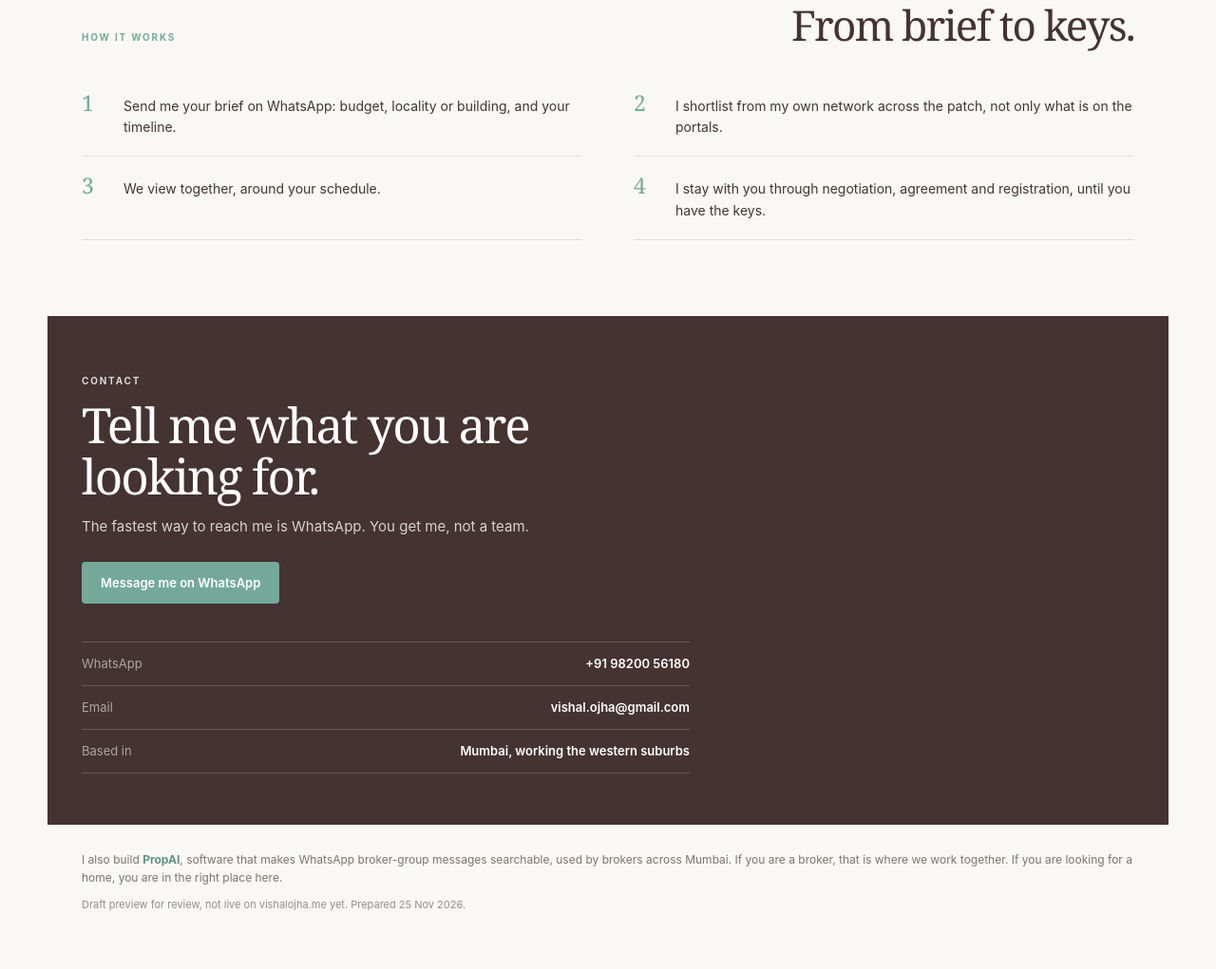
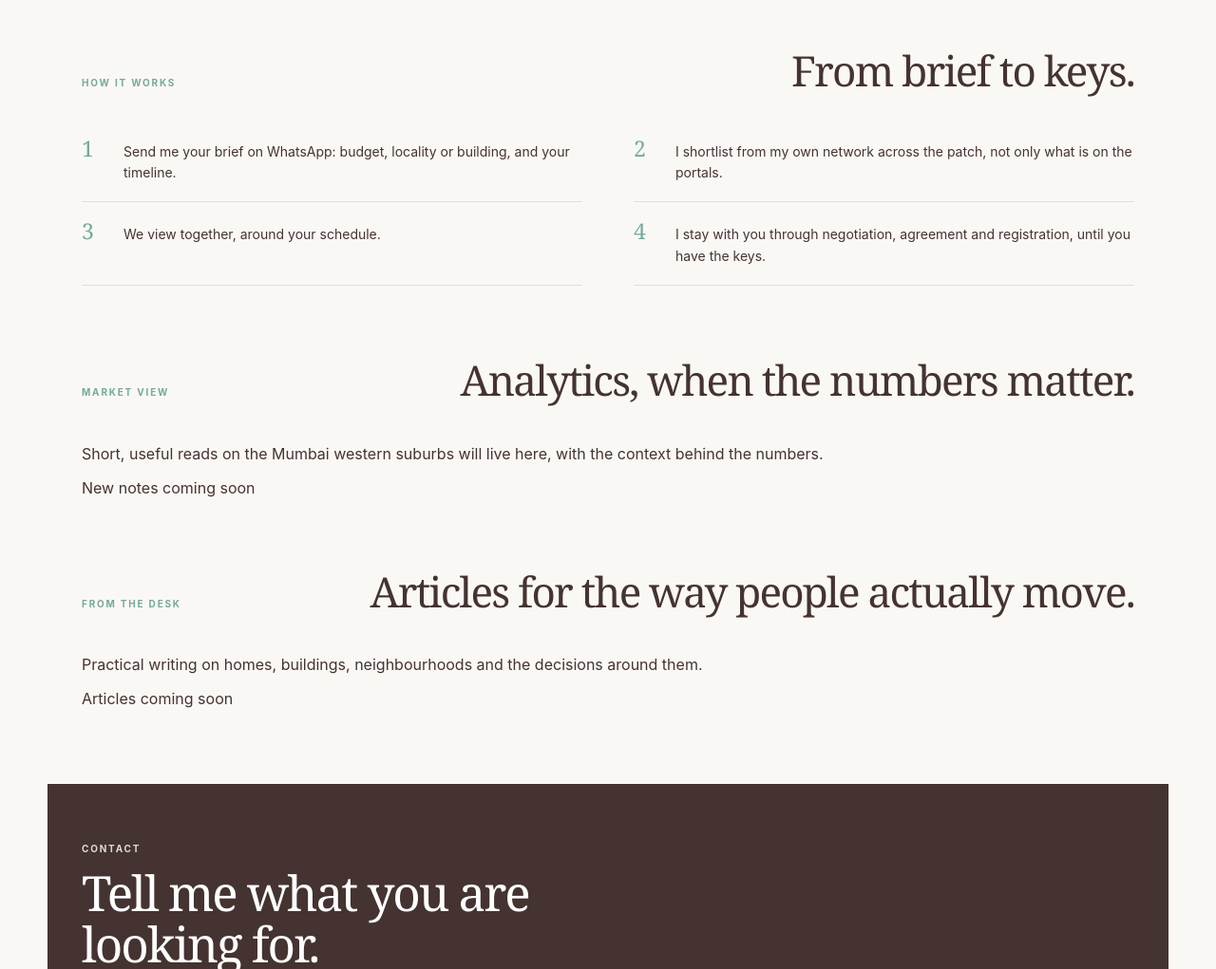
Before and after one commit to vishalgojha/vishalojha, a website: page site/index.html in a window 1280 px wide. Shown: the part 1779-2800 px from the top of the page at 95% size. Drawn offline with Linux system fonts and the light colour scheme.

Commit message:
Refine editorial layout and add content sections

```diff
--- a/site/index.html
+++ b/site/index.html
@@ -15,6 +15,8 @@
       <div class="vo-navLinks">
         <a class="vo-navLink" href="#vo-areas">Areas</a>
         <a class="vo-navLink" href="#vo-process">Process</a>
+        <a class="vo-navLink" href="#vo-analytics">Analytics</a>
+        <a class="vo-navLink" href="#vo-articles">Articles</a>
         <a class="vo-navLink" href="#vo-contact">Contact</a>
         <a class="vo-btn vo-btnSmall" href="https://wa.me/919820056180?text=Hi%20Vishal%2C%20I%20found%20your%20website%20and%20I%20am%20looking%20for%20a%20home%20in%20Bandra%2C%20Khar%2C%20Santacruz%20or%20BKC.%20Can%20we%20talk%3F">WhatsApp</a>
       </div>
@@ -36,7 +38,7 @@
       <div class="vo-credit">The Bandra Worli Sea Link from Bandra. Photo by Capturedmumbai, CC BY-SA 4.0, via Wikimedia Commons.</div>
 
       <section class="vo-section" aria-labelledby="start-heading">
-        <div class="vo-sectionIntro"><div class="vo-eyebrow">Start here</div><h2 class="vo-h2" id="start-heading">What brings you here?</h2></div>
+        <div class="vo-sectionIntro"><div><div class="vo-eyebrow">Start here</div><h2 class="vo-h2" id="start-heading">What brings you here?</h2></div><p class="vo-sectionAside">A direct line to one broker, whether you are looking, renting or making a move.</p></div>
         <div class="vo-routes">
           <article class="vo-route"><div class="vo-routeNum">01</div><h3 class="vo-routeTitle">Buying</h3><p class="vo-routeText">Tell me your budget, the buildings or lanes you like, and your timeline. I shortlist from my own network across the patch, not only what sits on the portals.</p><a class="vo-textLink" href="https://wa.me/919820056180?text=Hi%20Vishal%2C%20I%20found%20your%20website%20and%20I%20am%20looking%20for%20a%20home%20in%20Bandra%2C%20Khar%2C%20Santacruz%20or%20BKC.%20Can%20we%20talk%3F">Start on WhatsApp <span aria-hidden="true">→</span></a></article>
           <article class="vo-route"><div class="vo-routeNum">02</div><h3 class="vo-routeTitle">Renting</h3><p class="vo-routeText">From apartments near BKC for people working in the business district to family buildings in Santacruz, I match the search to how you will actually use the home.</p><a class="vo-textLink" href="https://wa.me/919820056180?text=Hi%20Vishal%2C%20I%20am%20looking%20to%20rent%20in%20Bandra%2C%20Khar%2C%20Santacruz%20or%20BKC.%20Can%20we%20talk%3F">Start on WhatsApp <span aria-hidden="true">→</span></a></article>
@@ -66,6 +68,16 @@
         </div>
       </section>
 
+      <section class="vo-section vo-notesSection" id="vo-analytics" aria-labelledby="analytics-heading">
+        <div class="vo-sectionIntro"><div class="vo-eyebrow">Market view</div><h2 class="vo-h2" id="analytics-heading">Analytics, when the numbers matter.</h2></div>
+        <div class="vo-notesIntro"><p>Short, useful reads on the Mumbai western suburbs will live here, with the context behind the numbers.</p><span class="vo-comingSoon">New notes coming soon</span></div>
+      </section>
+
+      <section class="vo-section vo-notesSection" id="vo-articles" aria-labelledby="articles-heading">
+        <div class="vo-sectionIntro"><div class="vo-eyebrow">From the desk</div><h2 class="vo-h2" id="articles-heading">Articles for the way people actually move.</h2></div>
+        <div class="vo-notesIntro"><p>Practical writing on homes, buildings, neighbourhoods and the decisions around them.</p><span class="vo-comingSoon">Articles coming soon</span></div>
+      </section>
+
       <section class="vo-contact" id="vo-contact" aria-labelledby="contact-heading">
         <div class="vo-eyebrow vo-eyebrowLight">Contact</div><h2 class="vo-h2Light" id="contact-heading">Tell me what you are looking for.</h2><p class="vo-contactText">The fastest way to reach me is WhatsApp. You get me, not a team.</p><a class="vo-btn" href="https://wa.me/919820056180?text=Hi%20Vishal%2C%20I%20found%20your%20website%20and%20I%20am%20looking%20for%20a%20home%20in%20Bandra%2C%20Khar%2C%20Santacruz%20or%20BKC.%20Can%20we%20talk%3F">Message me on WhatsApp</a>
         <div class="vo-contactRows"><div class="vo-contactRow"><span>WhatsApp</span><a href="https://wa.me/919820056180">+91 98200 56180</a></div><div class="vo-contactRow"><span>Email</span><a href="mailto:vishal.ojha@gmail.com">vishal.ojha@gmail.com</a></div><div class="vo-contactRow"><span>Based in</span><span>Mumbai, working the western suburbs</span></div></div>
```
